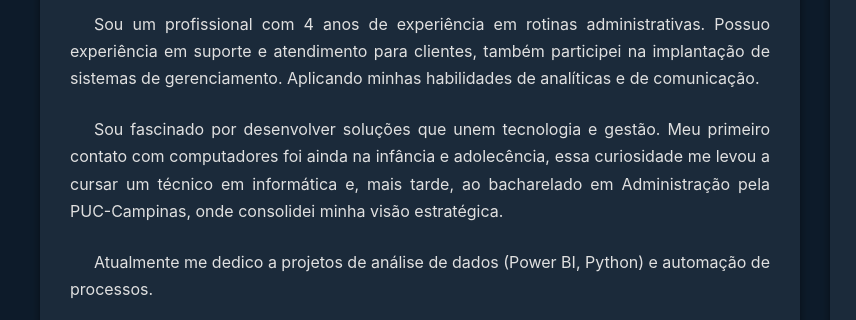
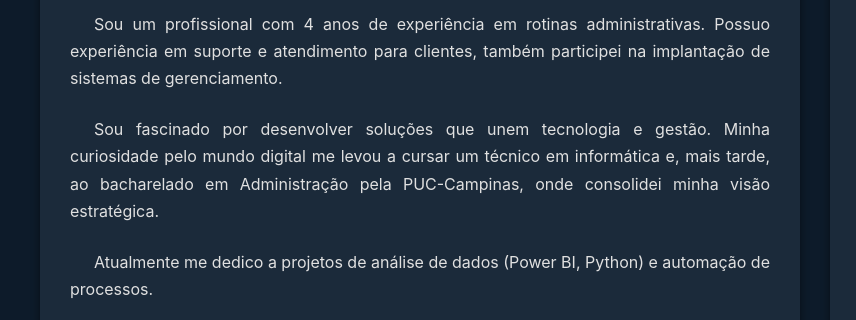
Before and after one commit to WalterCordeiroGuilhermino/WalterCordeiroGuilhermino.github.io, a plain HTML site: page index.html in a window 1280 px wide. Shown: the part 328-648 px from the top of the page, 0-856 px from the left. Drawn offline with Linux system fonts and the light colour scheme; no server answers.

Commit message:
Update index.html

```diff
--- a/index.html
+++ b/index.html
@@ -20,10 +20,10 @@
           <h2>Sobre Mim</h2>
           <div class="about-text">
             <p>
-              Sou um profissional com 4 anos de experiência em rotinas administrativas. Possuo experiência em suporte e atendimento para clientes, também participei na implantação de sistemas de gerenciamento. Aplicando minhas habilidades de analíticas e de comunicação.
+              Sou um profissional com 4 anos de experiência em rotinas administrativas. Possuo experiência em suporte e atendimento para clientes, também participei na implantação de sistemas de gerenciamento.
             </p>
             <p>
-              Sou fascinado por desenvolver soluções que unem tecnologia e gestão. Meu primeiro contato com computadores foi ainda na infância e adolecência, essa curiosidade me levou a cursar um técnico em informática e, mais tarde, ao bacharelado em Administração pela PUC-Campinas, onde consolidei minha visão estratégica.
+              Sou fascinado por desenvolver soluções que unem tecnologia e gestão. Minha curiosidade pelo mundo digital me levou a cursar um técnico em informática e, mais tarde, ao bacharelado em Administração pela PUC-Campinas, onde consolidei minha visão estratégica.
             </p>
             <p>
               Atualmente me dedico a projetos de análise de dados (Power BI, Python) e automação de processos.
```
